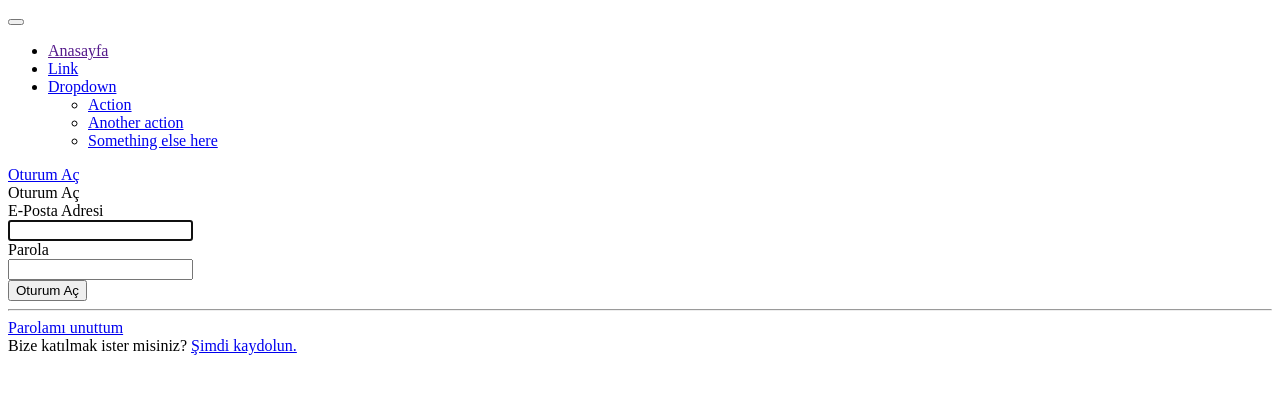
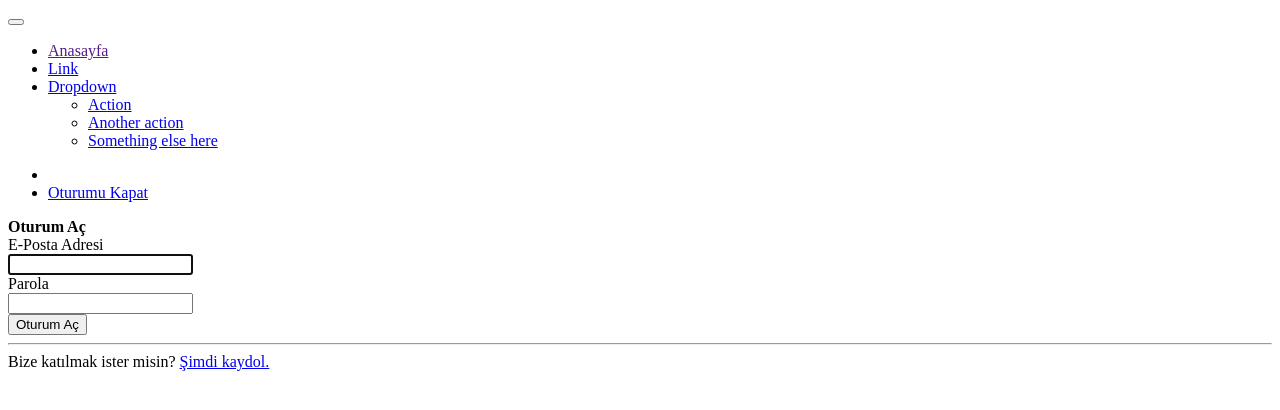
Before and after one commit to kadirermantr/news-hub, a PHP site: template src/app/views/auth/login.php in a window 1280 px wide. Shown: the top 410 px of the page. Run offline with PHP 8.4, Linux system fonts and the light colour scheme; the template is opened without the code that fills it, so the values that code supplies are empty; some libraries are stand-ins or nearby versions.

Commit message:
views dosyaları düzenlendi

```diff
--- a/src/app/views/auth/login.php
+++ b/src/app/views/auth/login.php
@@ -1,10 +1,17 @@
-<?php require __DIR__ . '/../layouts/header.php';?>
+<?php
+
+use Core\Session;
+require __DIR__ . '/../layouts/header.php';
+
+?>
 
     <div class="container">
         <div class="row justify-content-center py-5">
             <div class="col-md-8">
                 <div class="card">
-                    <div class="card-header">Oturum Aç</div>
+                    <div class="card-header text-uppercase text-center">
+                        <strong>Oturum Aç</strong>
+                    </div>
 
                     <div class="card-body">
                         <form action="" method="POST">
@@ -12,7 +19,7 @@
                                 <label for="email" class="col-md-4 col-form-label text-md-right">E-Posta Adresi</label>
 
                                 <div class="col-md-6">
-                                    <input id="email" type="email" class="form-control" name="email" required autocomplete="email" autofocus>
+                                    <input id="email" type="text" class="form-control" name="email" required autocomplete="email" autofocus>
                                 </div>
                             </div>
 
@@ -31,11 +38,20 @@
                             </div>
                         </form>
 
+                        <?php if (Session::get('error')) { ?>
+                            <div class="col-md-6 offset-md-4 my-3">
+                                <?php foreach (Session::get('error') as $error) { ?>
+                                    <div class="alert alert-danger" role="alert">
+                                        <?php echo $error; ?>
+                                    </div>
+                                <?php }?>
+                            </div>
+                        <?php } ?>
+
                         <hr>
 
                         <div class="text-center">
-                            <a href="#">Parolamı unuttum</a><br />
-                            Bize katılmak ister misiniz? <a href="/register">Şimdi kaydolun.</a>
+                            Bize katılmak ister misin? <a href="/register">Şimdi kaydol.</a>
                         </div>
                     </div>
                 </div>
--- a/src/app/views/layouts/footer.php
+++ b/src/app/views/layouts/footer.php
@@ -16,6 +16,6 @@
 </main>
 
 <script src="https://cdnjs.cloudflare.com/ajax/libs/jquery/3.2.1/jquery.min.js"></script>
-<script src="<?php publicPath('js/bootstrap.bundle.min.js')?>"></script>
+<script src="<?php public_path('js/bootstrap.bundle.min.js')?>"></script>
 </body>
 </html>
--- a/src/app/views/layouts/header.php
+++ b/src/app/views/layouts/header.php
@@ -3,8 +3,8 @@
 <head>
     <meta charset="utf-8">
     <meta name="viewport" content="width=device-width, initial-scale=1, shrink-to-fit=no">
-    <link href="<?php publicPath('css/bootstrap.min.css')?>" rel="stylesheet">
-    <title><?php echo $title ?></title>
+    <link href="<?php public_path('css/bootstrap.min.css')?>" rel="stylesheet">
+    <title><?= $title ?></title>
 </head>
 <body>
 
--- a/src/app/views/layouts/navbar.php
+++ b/src/app/views/layouts/navbar.php
@@ -1,6 +1,6 @@
-<nav class="navbar navbar-expand-lg navbar-dark bg-dark" aria-label="Eighth navbar example">
+<nav class="navbar navbar-expand-md navbar-dark bg-dark shadow-sm">
     <div class="container">
-        <a class="navbar-brand text-uppercase" href="<?php echo env('APP_URL'); ?>"><?php echo env('APP_NAME'); ?></a>
+        <a class="navbar-brand text-uppercase" href="<?= env('APP_URL'); ?>"><?= env('APP_NAME'); ?></a>
         <button class="navbar-toggler" type="button" data-bs-toggle="collapse" data-bs-target="#navbars" aria-controls="navbarsExample07" aria-expanded="false" aria-label="Toggle navigation">
             <span class="navbar-toggler-icon"></span>
         </button>
@@ -8,7 +8,7 @@
         <div class="collapse navbar-collapse" id="navbars">
             <ul class="navbar-nav me-auto mb-2 mb-lg-0">
                 <li class="nav-item">
-                    <a class="nav-link active" aria-current="page" href="<?php echo env('APP_URL'); ?>">Anasayfa</a>
+                    <a class="nav-link active" aria-current="page" href="<?= env('APP_URL'); ?>">Anasayfa</a>
                 </li>
 
                 <li class="nav-item">
@@ -25,9 +25,22 @@
                 </li>
             </ul>
 
+            <div class="navbar-collapse">
+                <ul class="navbar-nav ml-auto">
 
-            <div class="navbar-nav ml-auto">
-                <a href="/login" class="btn btn-primary me-2">Oturum Aç</a>
+                    <?php
+                    $user = session_control();
+
+                    if ($user !== false) {
+                        echo "<li class='nav-item'><a href='#' class='btn btn-primary mr-3'>$user</a></li>";
+                        echo "<li class='nav-item'><a href='/logout' class='btn btn-danger'>Oturumu Kapat</a></li>";
+                    } else {
+                        echo "<li class='nav-item'><a href='/login' class='btn btn-primary'>Oturum Aç</a></li>";
+                    }
+
+                    ?>
+                    </li>
+                </ul>
             </div>
         </div>
     </div>
```
